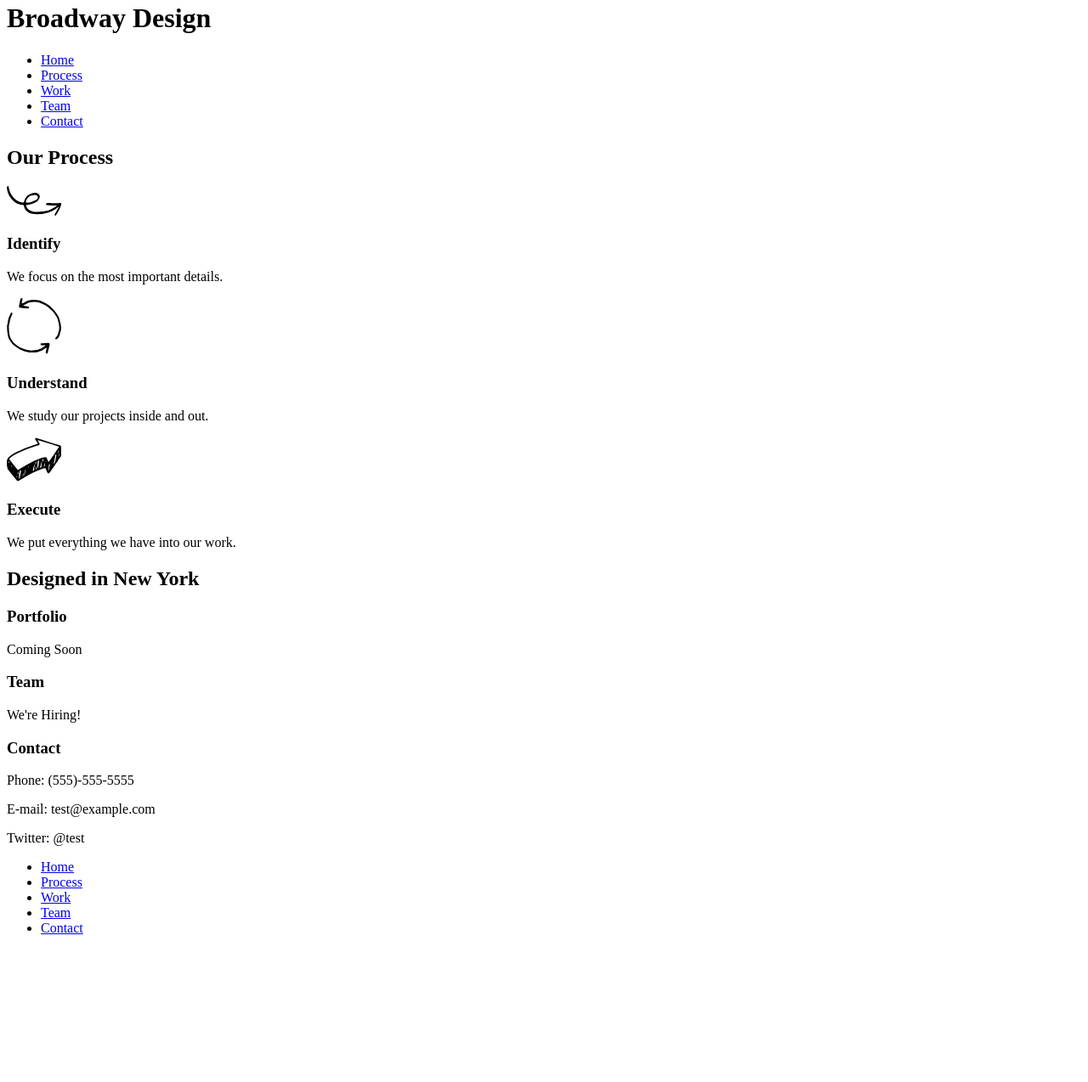
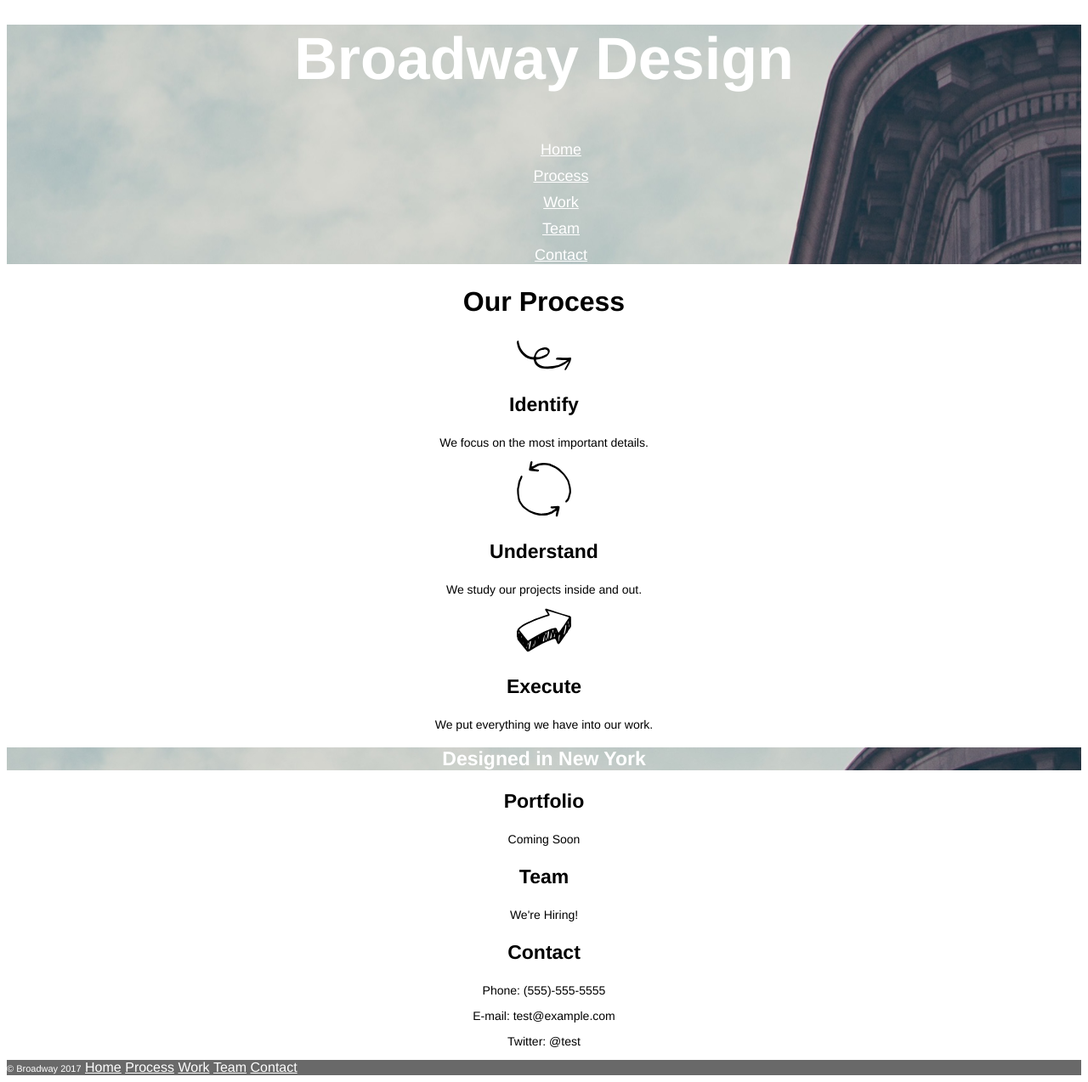
Before and after one commit to mel-g/broadway, a plain HTML site: page resources/index.html in a window 1280 px wide. Shown: the part 18-1292 px from the top of the page at 85% size. Before the commit the page ends 1136 px from the top, so only its background shows below. Drawn offline with Linux system fonts and the light colour scheme.

Commit message:
Write HTML

```diff
--- a/resources/css/style.css
+++ b/resources/css/style.css
@@ -0,0 +1,70 @@
+html {
+	font-family: Helvetica, Arial, 'sans-serif';
+	text-align: center;
+
+}
+
+.header {
+	background-image: url(../images/the-flatiron-building.png);
+}
+
+h1 {
+	font-size: 70px;
+	font-weight: bold;
+	color: white;
+}
+
+.nav li {
+	padding-top: 10px;
+	font-size: 18px;
+	color: white;
+
+}
+
+h2 {
+	font-size: 32px;
+	font-weight: bold;
+
+}
+
+h3 {
+	font-size: 23px;
+	font-weight: bold;
+}
+
+p {
+	font-size: 14px;
+
+}
+
+#new-york {
+	background-image: url(../images/the-flatiron-building.png);
+	font-size: 23px;
+	font-weight: bold;
+	color: white;
+}
+
+footer {
+	background-color: dimgray;
+	color: white;
+	text-align: left
+}
+
+footer #trademark {
+	font-size: 11px;
+
+}
+
+footer ul {
+    list-style-type: none;
+    margin: 0;
+    padding: 0;
+}
+
+footer li {
+    display: inline;
+}
+
+a {
+	color: white;
+}
--- a/resources/index.html
+++ b/resources/index.html
@@ -2,6 +2,7 @@
 <html>
 <head>
 <meta charset="utf-8">
+	<link rel="stylesheet" class="text/css" href="css/style.css">
 <title>Broadway Design</title>
 </head>
 
@@ -10,7 +11,7 @@
 	<h1>Broadway Design</h1>
 
 		<div class="nav">
-		<ul>
+		<ul type="none">
 			<li><a href="#">Home</a></li>
 			<li><a href="#">Process</a></li>
 			<li><a href="#">Work</a></li>
@@ -47,7 +48,9 @@
 	</div>
 <footer>
 	<div class="foot-nav">
-		<ul>
+		<p></p>
+		<ul type="none">
+			<li id="trademark">© Broadway 2017</li>
 			<li><a href="#">Home</a></li>
 			<li><a href="#">Process</a></li>
 			<li><a href="#">Work</a></li>
```
